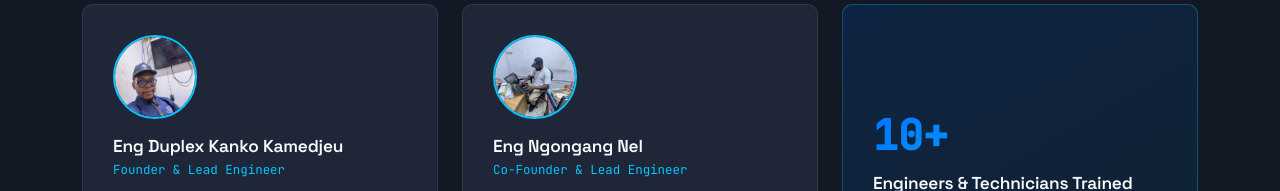
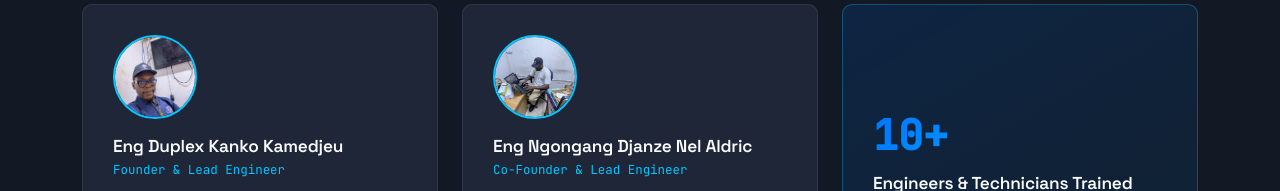
Before and after one commit to Duprose/klinktech-website, a plain HTML site: page index.html in a window 1280 px wide. Shown: the part 3040-3231 px from the top of the page. Drawn offline with nearby package versions, Linux system fonts and the light colour scheme; no server answers.

Commit message:
Mise a jour du site Klink Tech

```diff
--- a/index.html
+++ b/index.html
@@ -286,7 +286,7 @@
           <div class="team-photo">
             <img src="Images/cofounder.jpeg" alt="Eng Ngongang Nel">
           </div>
-          <h3>Eng Ngongang Nel</h3>
+          <h3>Eng Ngongang Djanze Nel Aldric</h3>
           <p class="team-role" data-en="Co-Founder &amp; Lead Engineer" data-fr="Co-fondateur et ingénieur principal">Co-Founder &amp; Lead Engineer</p>
           <p class="team-bio"
              data-en="Nel co-leads engineering at Klink Tech, focused on infrastructure reliability and mentoring the technicians who keep client sites running."
```
